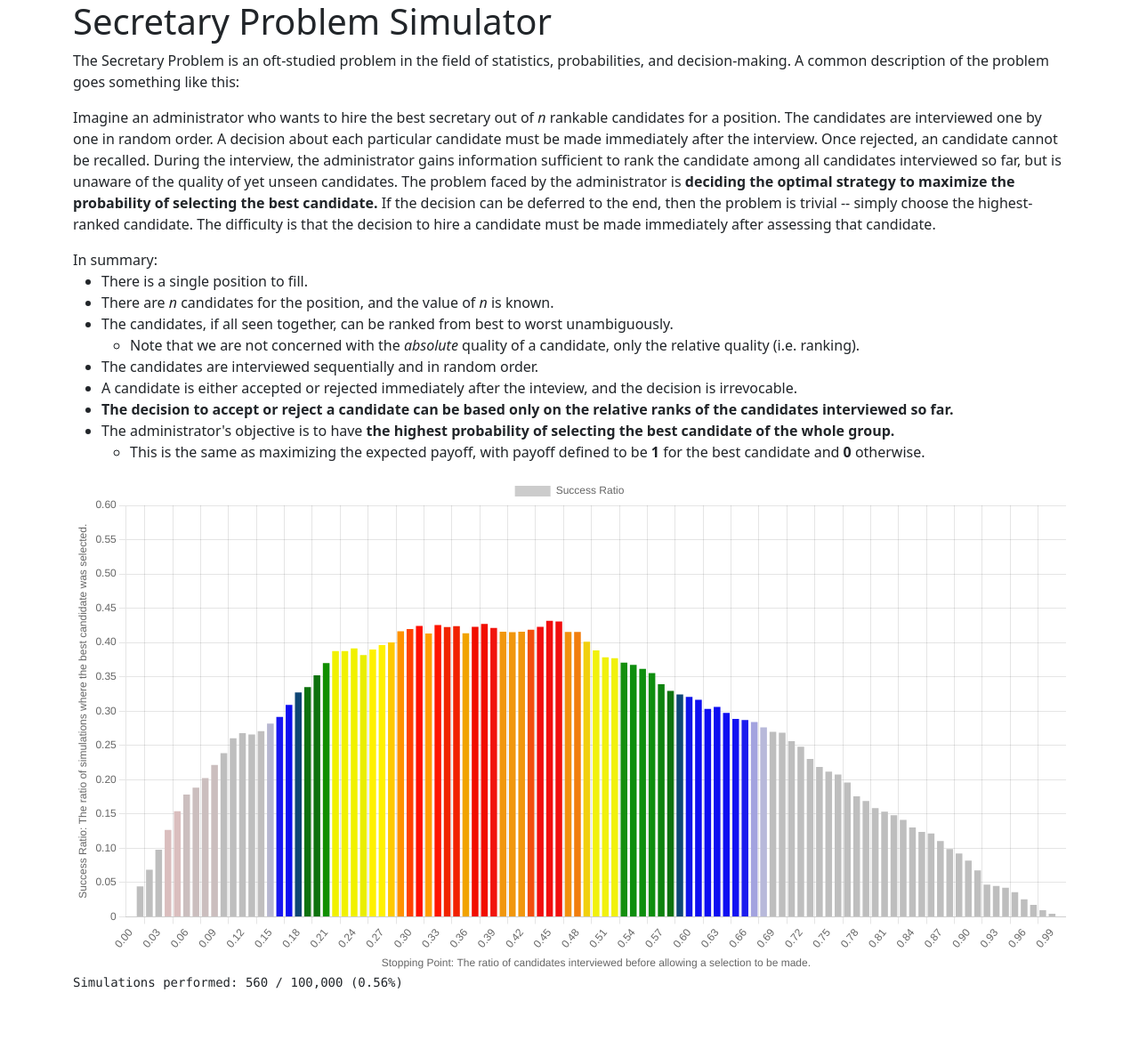
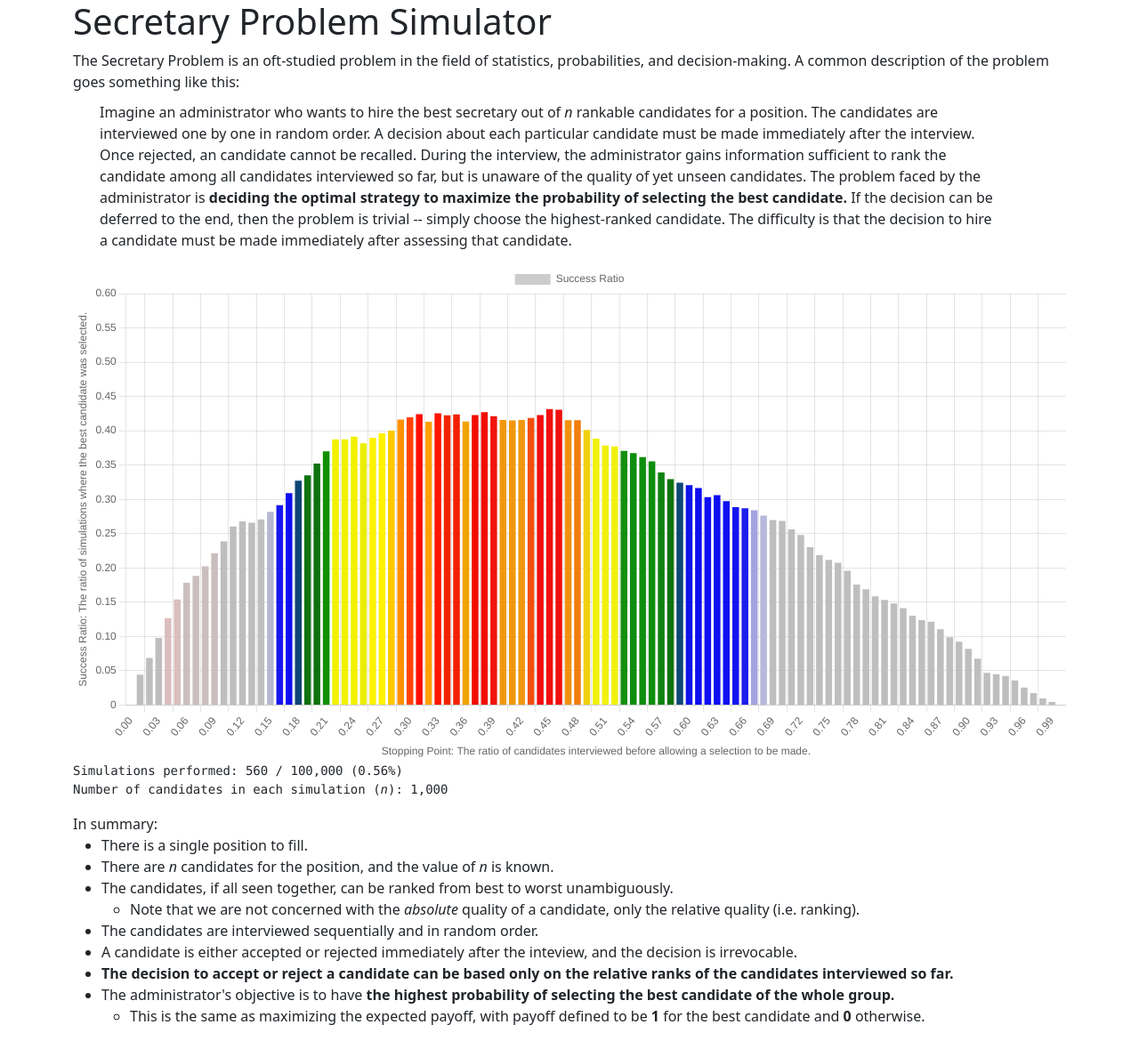
Before and after one commit to jduffey/secretary-problem, a React (Create React App) app: page / in a window 1280 px wide. Shown: the whole page at 89% size. Before the commit the page ends 1131 px from the top, so only its background shows below. Built offline with nearby package versions, Linux system fonts and the light colour scheme.

Commit message:
Formatting of text

```diff
--- a/src/App.js
+++ b/src/App.js
@@ -98,23 +98,9 @@ const App = () => {
             <h1>Secretary Problem Simulator</h1>
             <p>
                 The Secretary Problem is an oft-studied problem in the field of statistics, probabilities, and decision-making. A common description of the problem goes something like this:
-            </p>
-            <p>
-                Imagine an administrator who wants to hire the best secretary out of <i>n</i> rankable candidates for a position. The candidates are interviewed one by one in random order. A decision about each particular candidate must be made immediately after the interview. Once rejected, an candidate cannot be recalled. During the interview, the administrator gains information sufficient to rank the candidate among all candidates interviewed so far, but is unaware of the quality of yet unseen candidates. The problem faced by the administrator is <b>deciding the optimal strategy to maximize the probability of selecting the best candidate.</b> If the decision can be deferred to the end, then the problem is trivial -- simply choose the highest-ranked candidate. The difficulty is that the decision to hire a candidate must be made immediately after assessing that candidate.
-            </p>
-            <p>
-                In summary:
-                <ul>
-                    <li>There is a single position to fill.</li>
-                    <li>There are <i>n</i> candidates for the position, and the value of <i>n</i> is known.</li>
-                    <li>The candidates, if all seen together, can be ranked from best to worst unambiguously.</li>
-                    <ul><li>Note that we are not concerned with the <i>absolute</i> quality of a candidate, only the relative quality (i.e. ranking).</li></ul>
-                    <li>The candidates are interviewed sequentially and in random order.</li>
-                    <li>A candidate is either accepted or rejected immediately after the inteview, and the decision is irrevocable.</li>
-                    <li><b>The decision to accept or reject a candidate can be based only on the relative ranks of the candidates interviewed so far.</b></li>
-                    <li>The administrator's objective is to have <b>the highest probability of selecting the best candidate of the whole group.</b></li>
-                    <ul><li>This is the same as maximizing the expected payoff, with payoff defined to be <b>1</b> for the best candidate and <b>0</b> otherwise.</li></ul>
-                </ul>
+                <p style={{ margin: "10px 80px 0px 30px" }}>
+                    Imagine an administrator who wants to hire the best secretary out of <i>n</i> rankable candidates for a position. The candidates are interviewed one by one in random order. A decision about each particular candidate must be made immediately after the interview. Once rejected, an candidate cannot be recalled. During the interview, the administrator gains information sufficient to rank the candidate among all candidates interviewed so far, but is unaware of the quality of yet unseen candidates. The problem faced by the administrator is <b>deciding the optimal strategy to maximize the probability of selecting the best candidate.</b> If the decision can be deferred to the end, then the problem is trivial -- simply choose the highest-ranked candidate. The difficulty is that the decision to hire a candidate must be made immediately after assessing that candidate.
+                </p>
             </p>
             {chartData.labels && chartData.datasets && (
                 <Bar
@@ -143,8 +129,26 @@ const App = () => {
                     }}
                 />
             )}
-            <pre>Simulations performed: {simulationCount.toLocaleString()} / {numSimulations.toLocaleString()} ({(simulationCount / numSimulations * 100).toFixed(2)}%)</pre>
-        </Container>
+            <pre>
+                Simulations performed: {simulationCount.toLocaleString()} / {numSimulations.toLocaleString()} ({(simulationCount / numSimulations * 100).toFixed(2)}%)
+                <br />
+                Number of candidates in each simulation (<i>n</i>): {numCandidates.toLocaleString()}
+            </pre>
+            <p>
+                In summary:
+                <ul>
+                    <li>There is a single position to fill.</li>
+                    <li>There are <i>n</i> candidates for the position, and the value of <i>n</i> is known.</li>
+                    <li>The candidates, if all seen together, can be ranked from best to worst unambiguously.</li>
+                    <ul><li>Note that we are not concerned with the <i>absolute</i> quality of a candidate, only the relative quality (i.e. ranking).</li></ul>
+                    <li>The candidates are interviewed sequentially and in random order.</li>
+                    <li>A candidate is either accepted or rejected immediately after the inteview, and the decision is irrevocable.</li>
+                    <li><b>The decision to accept or reject a candidate can be based only on the relative ranks of the candidates interviewed so far.</b></li>
+                    <li>The administrator's objective is to have <b>the highest probability of selecting the best candidate of the whole group.</b></li>
+                    <ul><li>This is the same as maximizing the expected payoff, with payoff defined to be <b>1</b> for the best candidate and <b>0</b> otherwise.</li></ul>
+                </ul>
+            </p>
+        </Container >
     );
 };
 
```
